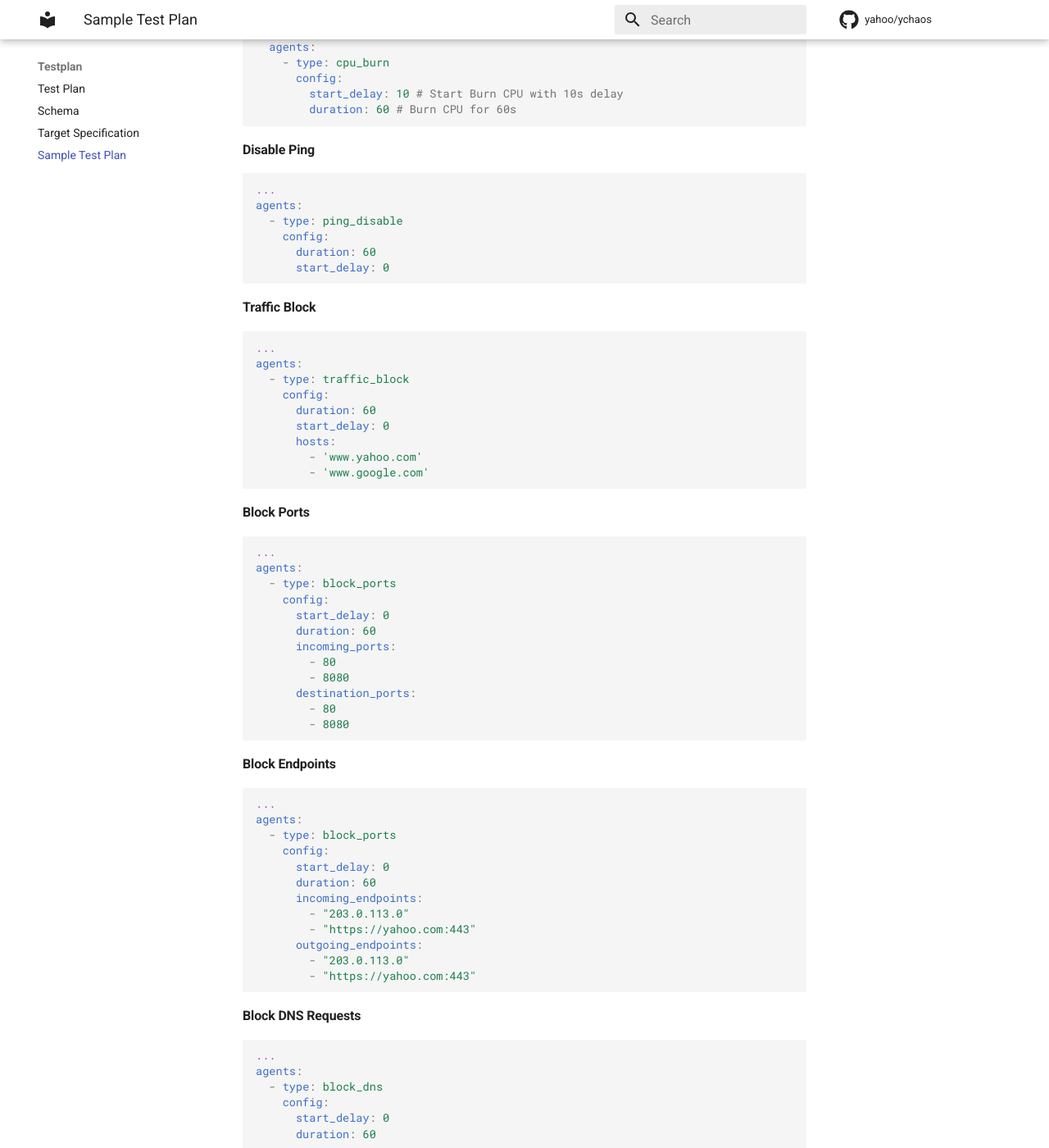
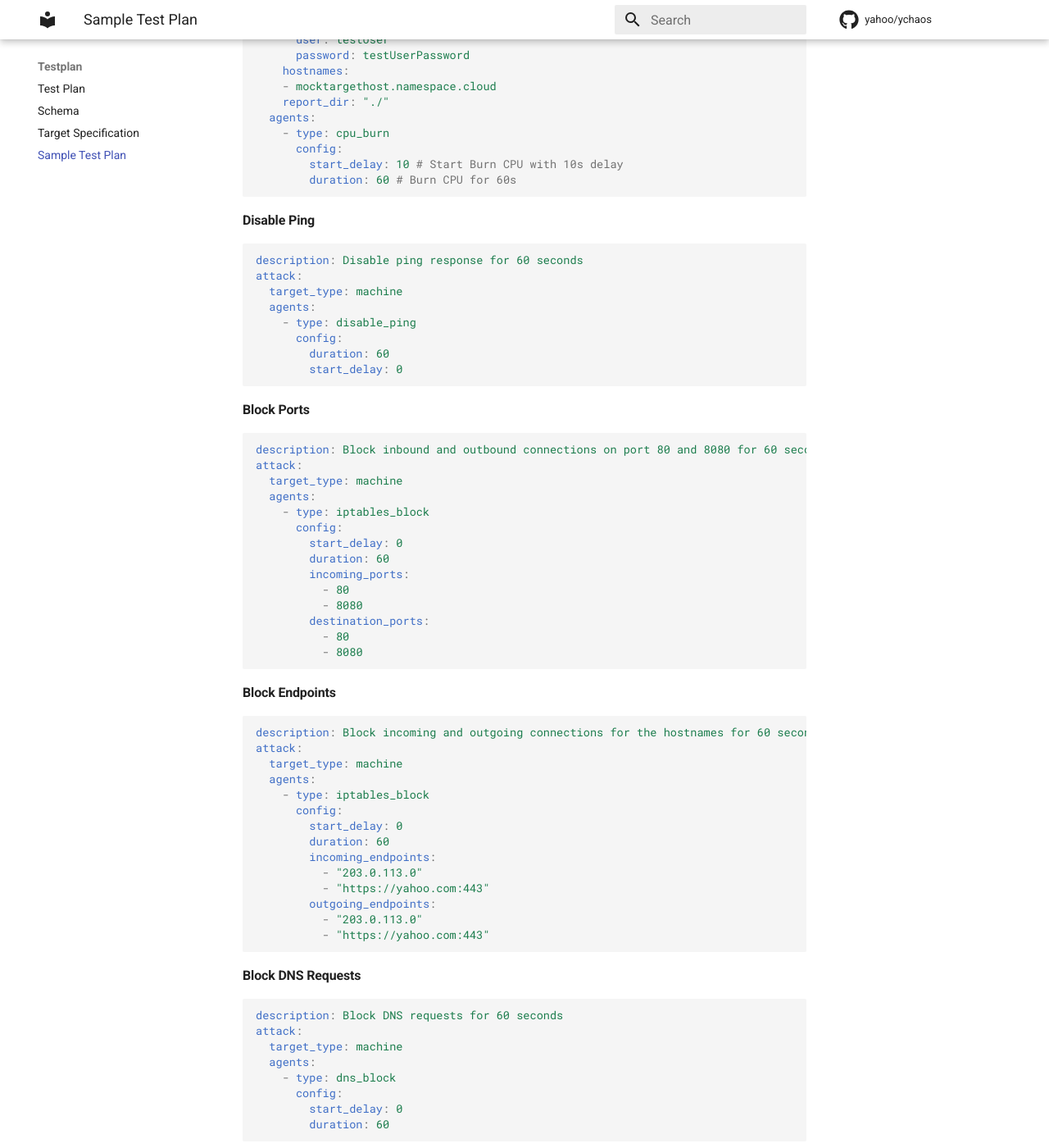
Before and after one commit to yahoo/ychaos, an MkDocs documentation site: the page built from docs/testplan/sample_test_plan.md, in a window 1280 px wide and 1400 px high, scrolled down 423 px. Shown: the whole window at 82% size. Built offline with MkDocs 1.6.1 and Material for MkDocs 9.7.7, drawn with Linux system fonts in a browser that asks for light colours; comment, search, counter and statistics services are not loaded; the version menu is left out; some of the changed text lies outside the part shown.

Commit message:
addressing review comments

````diff
--- a/docs/testplan/sample_test_plan.md
+++ b/docs/testplan/sample_test_plan.md
@@ -1,5 +1,7 @@
+This section of the document contains some example testplans for you to get started quickly on the project
 #### CPU Burn
 ```yaml
+description: Increase CPU utilisation on all the cores for 60 seconds
 attack:
   target_type: machine
   target_config:
@@ -19,107 +21,107 @@ attack:
 
 #### Disable Ping
 ```yaml
-...
-agents:
-  - type: ping_disable
-    config:
-      duration: 60
-      start_delay: 0
-```
-
-#### Traffic Block
-```yaml
-...
-agents:
-  - type: traffic_block
-    config:
-      duration: 60
-      start_delay: 0
-      hosts:
-        - 'www.yahoo.com'
-        - 'www.google.com'
+description: Disable ping response for 60 seconds
+attack:
+  target_type: machine
+  agents:
+    - type: disable_ping
+      config:
+        duration: 60
+        start_delay: 0
 ```
 
 #### Block Ports
 ```yaml
-...
-agents:
-  - type: block_ports
-    config:
-      start_delay: 0
-      duration: 60
-      incoming_ports:
-        - 80
-        - 8080
-      destination_ports:
-        - 80
-        - 8080
+description: Block inbound and outbound connections on port 80 and 8080 for 60 seconds
+attack:
+  target_type: machine
+  agents:
+    - type: iptables_block
+      config:
+        start_delay: 0
+        duration: 60
+        incoming_ports:
+          - 80
+          - 8080
+        destination_ports:
+          - 80
+          - 8080
 ```
 
 #### Block Endpoints
 ```yaml
-...
-agents:
-  - type: block_ports
-    config:
-      start_delay: 0
-      duration: 60
-      incoming_endpoints:
-        - "203.0.113.0"
-        - "https://yahoo.com:443"
-      outgoing_endpoints:
-        - "203.0.113.0"
-        - "https://yahoo.com:443"
+description: Block incoming and outgoing connections for the hostnames for 60 seconds
+attack:
+  target_type: machine
+  agents:
+    - type: iptables_block
+      config:
+        start_delay: 0
+        duration: 60
+        incoming_endpoints:
+          - "203.0.113.0"
+          - "https://yahoo.com:443"
+        outgoing_endpoints:
+          - "203.0.113.0"
+          - "https://yahoo.com:443"
 ```
 
 #### Block DNS Requests
 ```yaml
-...
-agents:
-  - type: block_dns
-    config:
-      start_delay: 0
-      duration: 60
+description: Block DNS requests for 60 seconds
+attack:
+  target_type: machine
+  agents:
+    - type: dns_block
+      config:
+        start_delay: 0
+        duration: 60
 ```
 
 #### Block Traffic
 ```yaml
-...
-agents:
-  - type: traffic_block
-    config:
-      start_delay: 0
-      duration: 60
-      hosts:
-        - "yahoo.com"
-        - "google.com"
+description: Block Requests to hostnames for 60 seconds
+attack:
+  target_type: machine
+  agents:
+    - type: traffic_block
+      config:
+        start_delay: 0
+        duration: 60
+        hosts:
+          - "https://api.screwdriver.cd"
+          - "https://api.nationalize.io"
 ```
 
 #### Endpoint Certificate Validation
 ```yaml
-...
-agents:
-  - type: urls
-    config:
-      expiry_threshold: 7 # check if cert expire date is more that 7days
-      urls:
-        - "www.yahoo.com"
-        - "www.google.com"
+description: Verify endpoint cert expire date
+attack:
+  target_type: machine
+  agents:
+    - type: server_cert_validation
+      config:
+        expiry_threshold: 7 # check if cert expire date is more that 7days
+        urls:
+          - "https://www.techcrunch.com"
+          - "https://www.aol.com"
 ```
 !!! note ""
     For more information on attack agents [refer](/ychaos/agents/)
 
 #### HTTP Request Verification Plugin
 ```yaml
-...
+description: Verify Steady state by checking Request latency is below 100ms
 verification:
   - delay_before: 10
-  - state: 'STEADY'
-  - type: 'http_request'
-  - config:
+    states:
+      - 'STEADY'
+    type: 'http_request'
+    config:
       latency: 100
       urls:
-        - 'api.nationalize.io'
+        - 'https://api.nationalize.io'
       method: 'GET'
       params:
         name: 'india'
@@ -134,16 +136,19 @@ attack:
 
 #### Screwdriver V4 Verification Plugin
 ```yaml
-...
+description: Use Screwdriver job to verify Steady state
 verification:
   - delay_before: 10
-  - state: 'STEADY'
-  - type: 'sdv4'
-  - config:
-      sd_api_url: 'api.screwdriver.cd'
+    states:
+      - 'STEADY'
+    type: 'sdv4'
+    config:
+      sd_api_url: 'https://api.screwdriver.cd'
       pipeline_id: 123123 # SD pipeline id
       job_name: 'Run_FT' # SD job name
-      sd_api_token: 'API token' # Refer Screwdriver Docs
+      sd_api_token: # Refer Screwdriver Docs
+        type : env
+        id: SD_API_TOKEN
 attack:
     target_type: machine
     agents:
````
